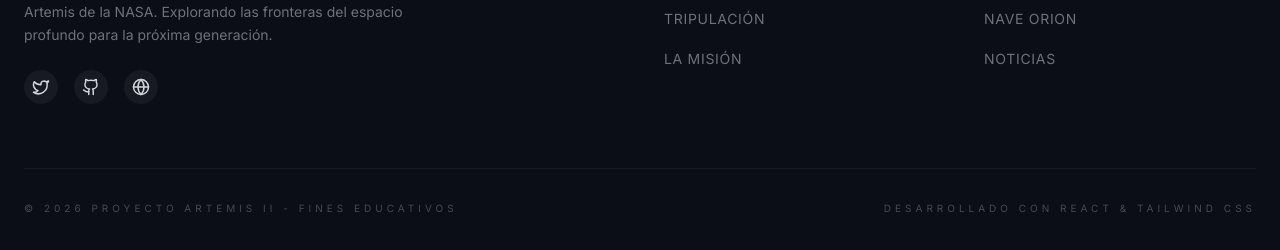
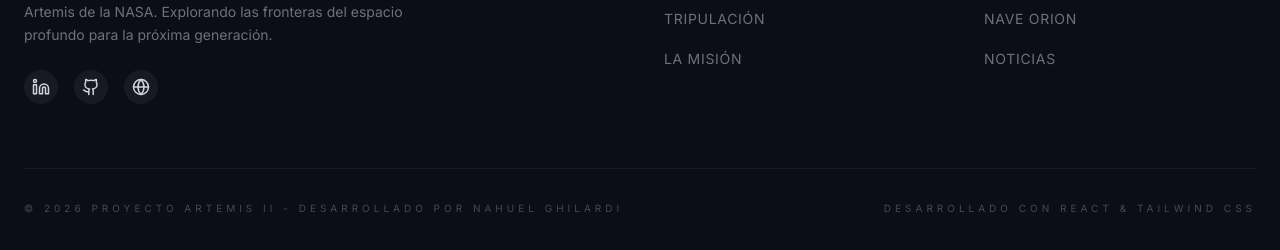
Before and after one commit to Nahuelito22/Nahuel_Artemis2, a React (Vite) app: page /spacecraft in a window 1280 px wide. Shown: the part 3068-3318 px from the top of the page. Built offline with nearby package versions, Linux system fonts and the light colour scheme.

Commit message:
docs: agregar README, LICENSE y actualizar enlaces del footer

```diff
--- a/src/components/Footer.jsx
+++ b/src/components/Footer.jsx
@@ -1,4 +1,4 @@
-import { Rocket, Github, Twitter, Globe } from 'lucide-react';
+import { Rocket, Github, Linkedin, Globe } from 'lucide-react';
 import { Link } from 'react-router-dom';
 
 const Footer = () => {
@@ -21,15 +21,33 @@
               Explorando las fronteras del espacio profundo para la próxima generación.
             </p>
             <div className="flex items-center gap-4">
-              <button className="p-2 rounded-full bg-white/5 text-space-gray hover:text-space-blue transition-colors">
-                <Twitter size={18} />
-              </button>
-              <button className="p-2 rounded-full bg-white/5 text-space-gray hover:text-space-blue transition-colors">
+              <a
+                href="https://www.linkedin.com/in/nahuel-ghilardi/"
+                target="_blank"
+                rel="noopener noreferrer"
+                className="p-2 rounded-full bg-white/5 text-space-gray hover:text-space-blue transition-colors"
+                aria-label="LinkedIn"
+              >
+                <Linkedin size={18} />
+              </a>
+              <a
+                href="https://github.com/Nahuelito22/Nahuel_Artemis2"
+                target="_blank"
+                rel="noopener noreferrer"
+                className="p-2 rounded-full bg-white/5 text-space-gray hover:text-space-blue transition-colors"
+                aria-label="GitHub"
+              >
                 <Github size={18} />
-              </button>
-              <button className="p-2 rounded-full bg-white/5 text-space-gray hover:text-space-blue transition-colors">
+              </a>
+              <a
+                href="https://www.nahuelghilardi.com.ar/"
+                target="_blank"
+                rel="noopener noreferrer"
+                className="p-2 rounded-full bg-white/5 text-space-gray hover:text-space-blue transition-colors"
+                aria-label="Portfolio"
+              >
                 <Globe size={18} />
-              </button>
+              </a>
             </div>
           </div>
 
@@ -57,7 +75,7 @@
         {/* Bottom Credits */}
         <div className="pt-8 border-t border-white/5 flex flex-col md:flex-row justify-between items-center gap-6">
           <p className="text-[10px] text-space-gray/30 uppercase tracking-[0.4em]">
-            © {currentYear} Proyecto Artemis II - Fines Educativos
+            © {currentYear} Proyecto Artemis II - Desarrollado por Nahuel Ghilardi
           </p>
           <div className="flex items-center gap-6">
             <span className="text-[10px] text-space-gray/30 uppercase tracking-[0.4em]">Desarrollado con React & Tailwind CSS</span>
```
Also changed, not shown: 2 other files (tests, documents, lock files or other folders).
